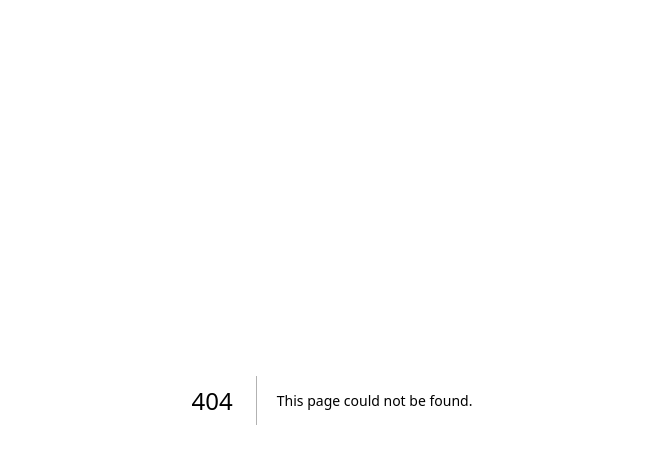
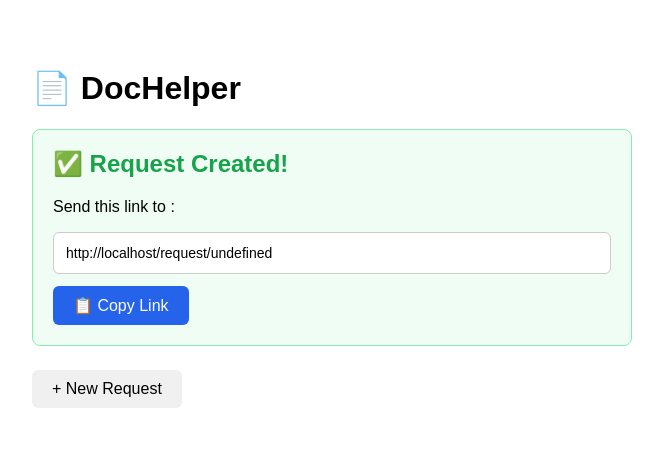
Before and after one commit to mchien-ralis/dochelper, a Next.js app: page /confirmation in a window 1280 px wide. Before the commit this address had no page. Shown: the top 464 px of the page, without its empty margins (308-971 px from the left). Built offline with nearby package versions, Linux system fonts and the light colour scheme.

Commit message:
Create confirmation.js

```diff
--- /dev/null
+++ b/pages/confirmation.js
@@ -0,0 +1,33 @@
+import { useRouter } from 'next/router'
+
+export default function Confirmation() {
+  const router = useRouter()
+  const { id, email } = router.query
+  const link = `${typeof window !== 'undefined' ? window.location.origin : ''}/request/${id}`
+
+  const copyLink = () => {
+    navigator.clipboard.writeText(link)
+    alert('Link copied to clipboard!')
+  }
+
+  return (
+    <div style={{ padding: '40px', fontFamily: 'sans-serif', maxWidth: '600px', margin: '0 auto' }}>
+      <h1>📄 DocHelper</h1>
+      <div style={{ background: '#f0fdf4', border: '1px solid #86efac', borderRadius: '8px', padding: '20px', marginBottom: '24px' }}>
+        <h2 style={{ color: '#16a34a', marginTop: 0 }}>✅ Request Created!</h2>
+        <p>Send this link to <strong>{email}</strong>:</p>
+        <div style={{ background: 'white', border: '1px solid #ccc', borderRadius: '6px', padding: '12px', wordBreak: 'break-all', fontSize: '14px' }}>
+          {link}
+        </div>
+        <button
+          onClick={copyLink}
+          style={{ marginTop: '12px', padding: '10px 20px', background: '#2563eb', color: 'white', border: 'none', borderRadius: '6px', cursor: 'pointer', fontSize: '16px' }}
+        >📋 Copy Link</button>
+      </div>
+      <button
+        onClick={() => router.push('/create')}
+        style={{ padding: '10px 20px', background: '#f0f0f0', border: 'none', borderRadius: '6px', cursor: 'pointer', fontSize: '16px' }}
+      >+ New Request</button>
+    </div>
+  )
+}
```
